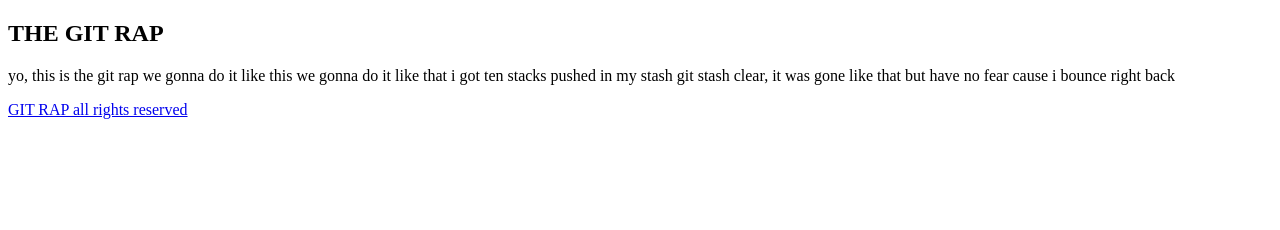
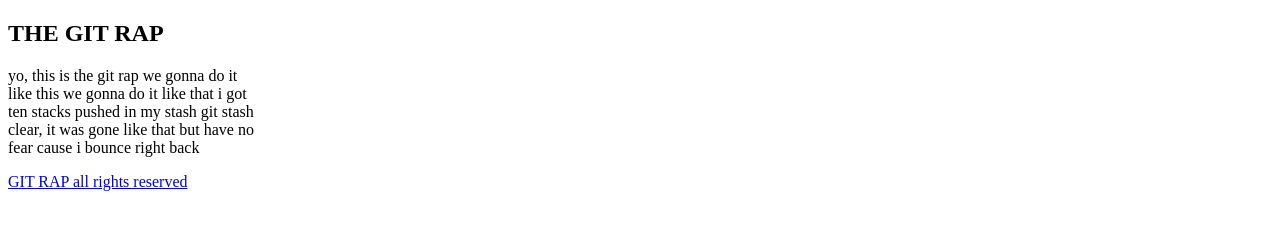
Before and after one commit to SoaresTiago/hello-world, a plain HTML site: page index.html in a window 1280 px wide. Drawn offline with Linux system fonts and the light colour scheme.

Commit message:
Ajout du link css

```diff
--- a/index.html
+++ b/index.html
@@ -3,6 +3,7 @@
     <head>
 	<title>GIT it like it's hot!</title>
         <meta name="author" content="Jasmina Travnjak"/>
+		<link rel="stylesheet" type="text/css" href="./GITStyle.css">
 	</head>
 
     <body >
```
